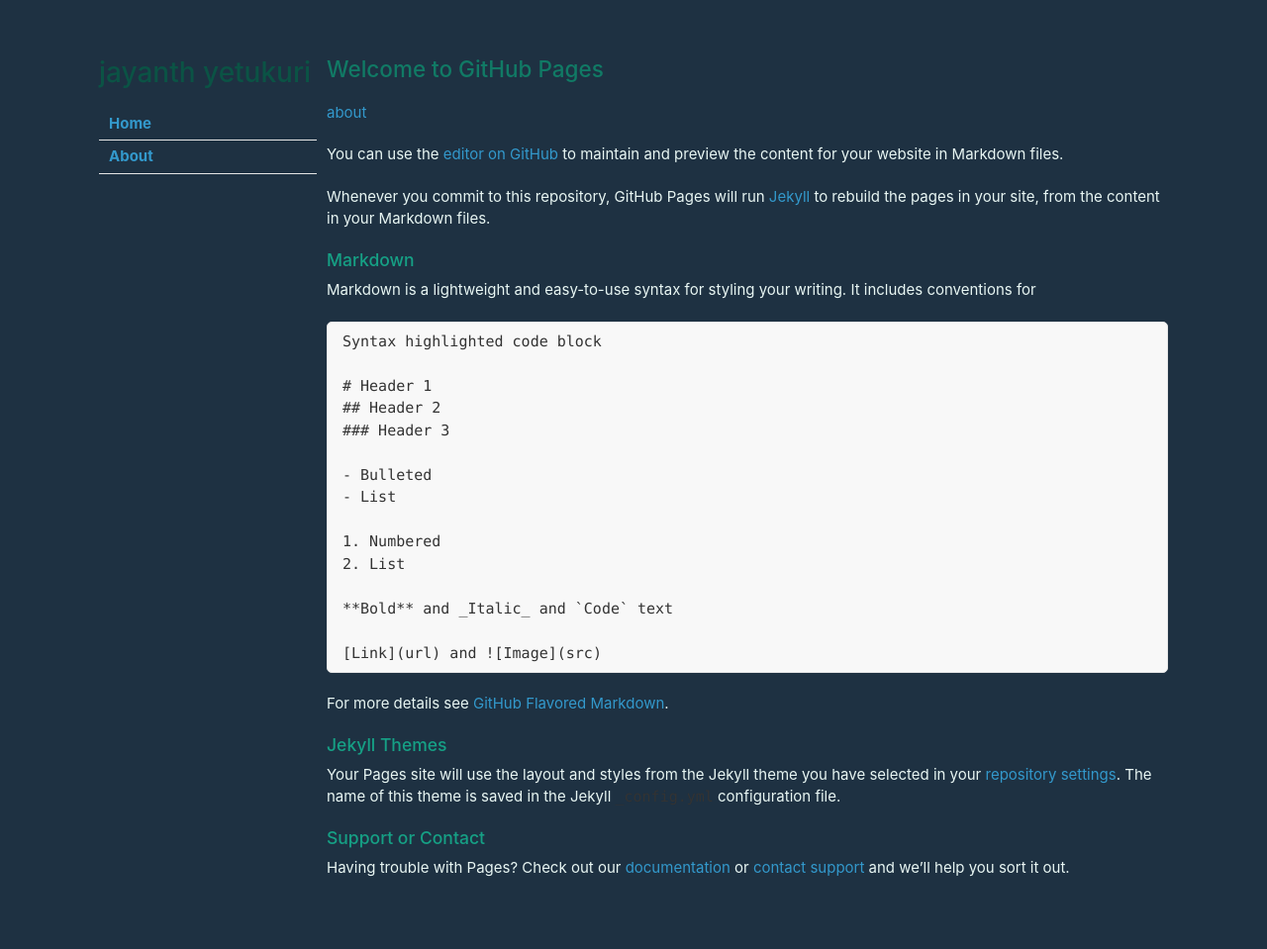
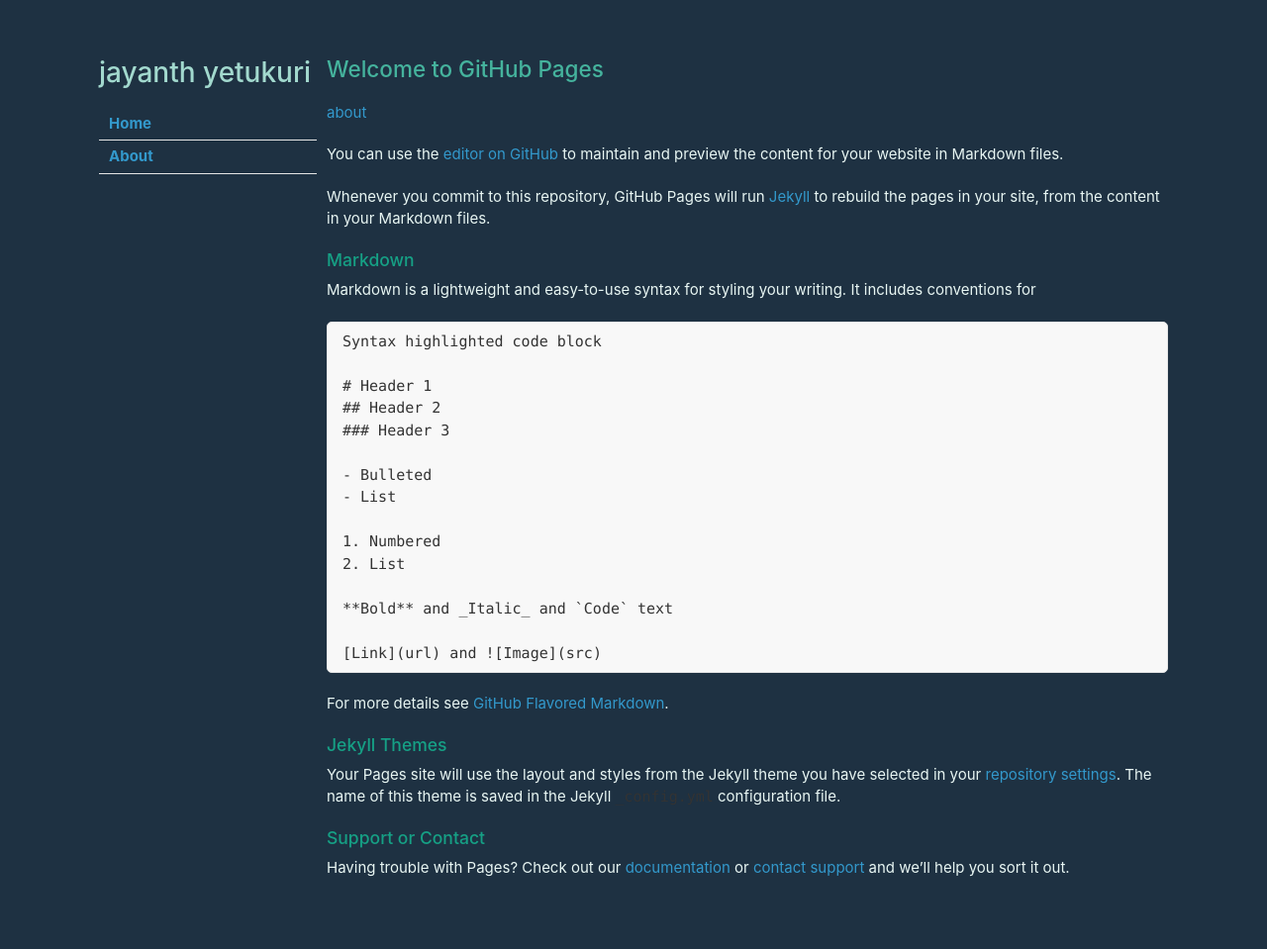
Before and after one commit to jayanthyetukuri/jayanthyetukuri.github.io, a Jekyll site: the page built from index.md, in a window 1280 px wide. Shown: the whole page at 99% size. Built offline with Jekyll 4.4.1, drawn with Linux system fonts in a browser that asks for light colours; our own code applies the rules of GitHub Pages for plain Markdown files; the repository's description, which GitHub fills in, is left out.

Commit message:
Update styles.css

```diff
--- a/assets/css/styles.css
+++ b/assets/css/styles.css
@@ -22,13 +22,13 @@ h1, h2, h3 {
 }
 
 h1 {
-  color:#0B5345;
+  color:#A2D9CE;
   font-size:28px;
   font-weight: 500;
 }
 
 h2 {
-  color:#117A65;
+  color:#45B39D;
 /*   color:#393939; */
   font-weight: 500;
 }
```
